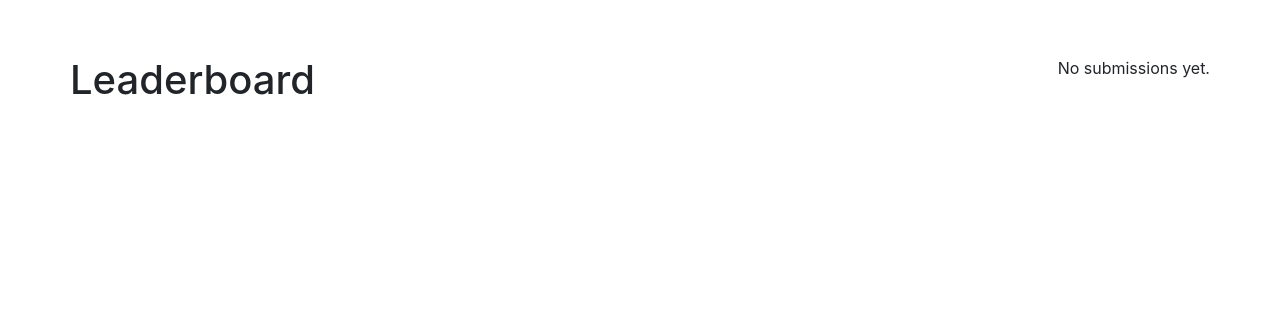
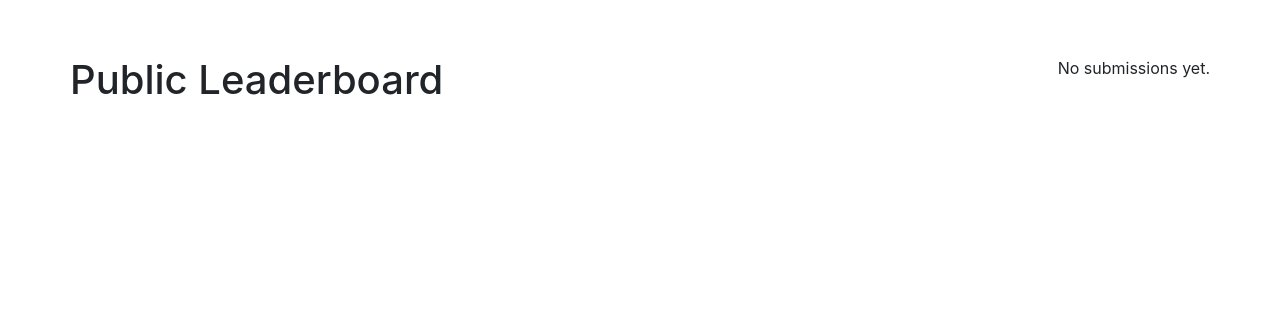
Before and after one commit to mingot/datathon_builder, a Django app: page /submissions/leaderboard/ in a window 1280 px wide. Shown: the top 316 px of the page. Run offline with Django 3.2, Linux system fonts and the light colour scheme; data that the repository does not hold is empty; parts of the project's set-up code (start-up, migrations or seed data) failed here and were passed over; some libraries are stand-ins or nearby versions.

Commit message:
final details

```diff
--- a/hackathon/templates/pages/data.html
+++ b/hackathon/templates/pages/data.html
@@ -14,6 +14,7 @@
 
   <p><a class="btn btn-lg btn-success" href="https://s3.eu-central-1.amazonaws.com/bcndatahackathon/train_test.zip" role="button">Get Train and Test</a></p>
   <p><a class="btn btn-lg btn-success" href="https://s3.eu-central-1.amazonaws.com/bcndatahackathon/DragonCityHackathon_baseline.R" role="button">Get Baseline Model</a></p>
+  <p><a class="btn btn-lg btn-success" href="https://s3.eu-central-1.amazonaws.com/bcndatahackathon/variables.pdf" role="button">Get Variable explanation</a></p>
 
 </div>
 {% endblock content %}
--- a/hackathon/templates/pages/home.html
+++ b/hackathon/templates/pages/home.html
@@ -60,7 +60,7 @@
         {% if user.is_authenticated %}
         <p><a class="btn btn-lg btn-success" href="{% url 'list' %}" role="button">Make a submission</a></p>
         {% else %}
-        <p><a class="btn btn-lg btn-success" href="{% url 'account_login' %}  " role="button">Get started</a></p>
+        <p><a class="btn btn-lg btn-success" href="{% url 'account_signup' %}  " role="button">Get started</a></p>
         {% endif %}
 
 </div>
--- a/hackathon/templates/submissions/leaderboard.html
+++ b/hackathon/templates/submissions/leaderboard.html
@@ -5,7 +5,7 @@
 {% block content %}
 
 <div class="row">
-	<h1> Leaderboard </h1>
+	<h1> Public Leaderboard </h1>
 	<hr>
 
 	{% if teams %}
```
